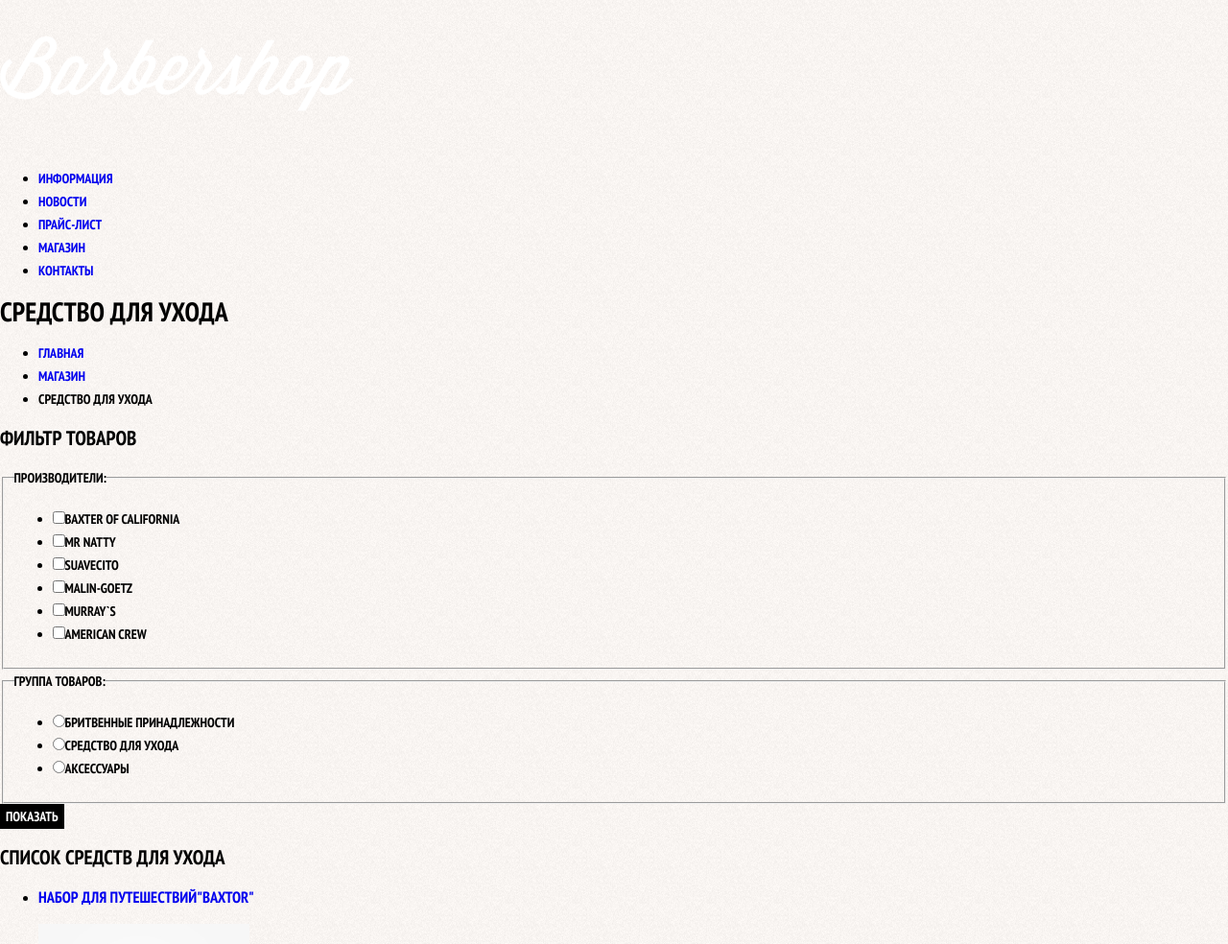
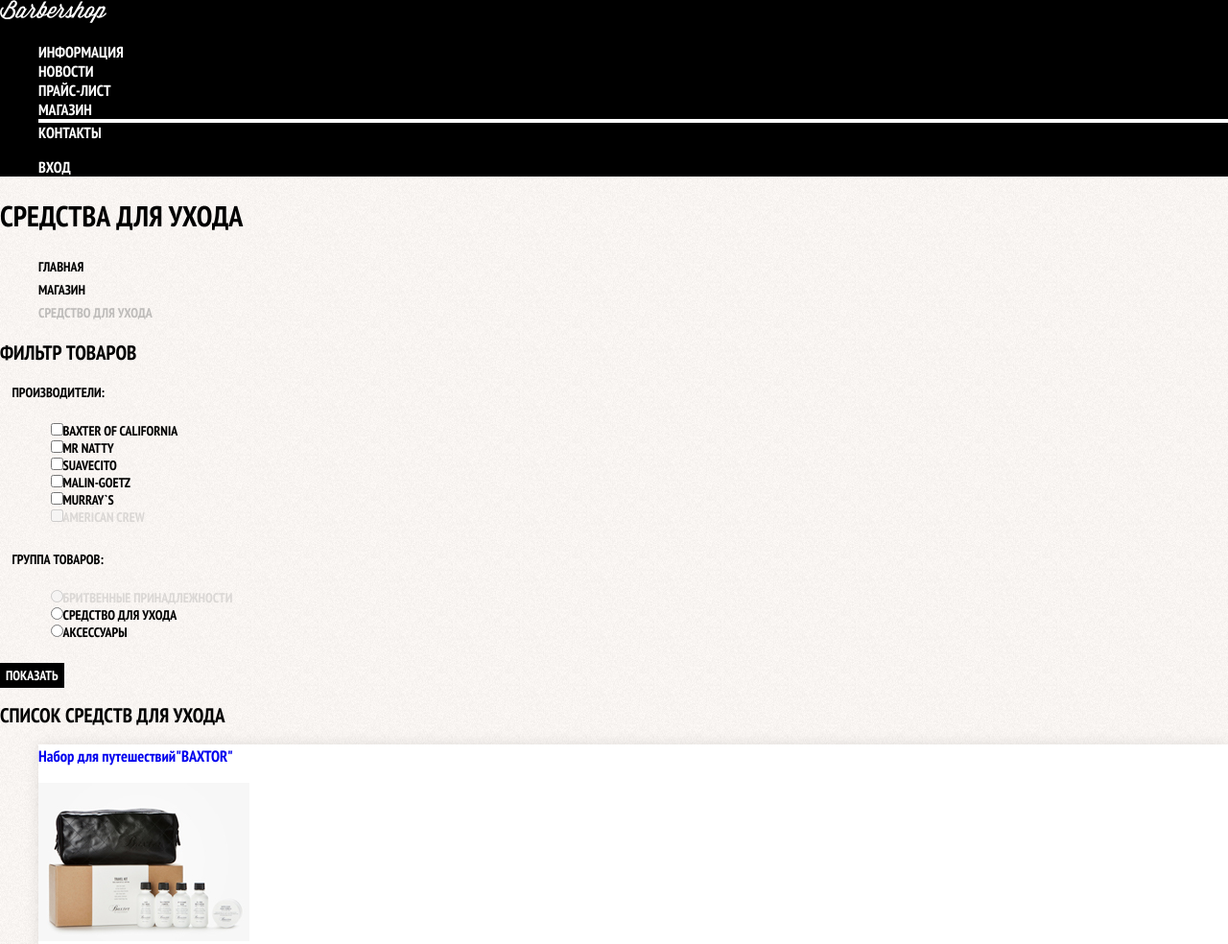
Before and after one commit to Alimaudgik/Barbershop, a plain HTML site: page catalog.html in a window 1280 px wide. Shown: the top 984 px of the page at 96% size. Drawn offline with nearby package versions, Linux system fonts and the light colour scheme.

Commit message:
index & catalog

```diff
--- a/catalog.html
+++ b/catalog.html
@@ -10,9 +10,9 @@
 
 <body class="inner-page">
         <header class="main-header">
-            <nav class="main-navigations">
-                <a href="index.html" class="logo-link"><img src="img/logo-in.svg" width="368" height="153" alt="Лого барбершопа"></a>
-                <ul class="site-menu">
+            <nav class="main-navigation">
+                <a href="index.html" class="logo-link"><img src="img/logo-in.svg" width="111" height="24" alt="Лого барбершопа"></a>
+                <ul class="site-navigation">
                     <li><a href="info.html">Информация</a></li>
                     <li><a href="news.html">Новости</a></li>
                     <li><a href="price.html">Прайс-лист</a></li>
@@ -20,12 +20,12 @@
                     <li><a href="contacts.html">Контакты</a></li>
                 </ul>
                 <ul class="user-navigation">
-                    <li class="login-link"></li>
+                    <li class="login-link"><a class="login-link" href="login.html">Вход</a></li>
                 </ul>
             </nav>
         </header>
         <main class="container">
-            <h1 class="title">Средство для ухода</h1>
+            <h1 class="page-title">Средства для ухода</h1>
             <ul class="breadcrumbs">
                 <li><a href="index.html">Главная</a></li>
                 <li><a href="catalog.html">Магазин</a></li>
@@ -38,23 +38,23 @@
                     <fieldset>
                         <legend>Производители:</legend>
                         <ul>
-                            <li class="filter-option">
+                            <li class="filter-input">
                                 <input class="visually-hidden filter-input filter-input-checkbox" type="checkbox" name="Baxter-of-California" id="filter-Baxter-of-California"><label for="Baxter of California">Baxter of California</label>
                             </li>
-                            <li class="filter-option">
+                            <li class="filter-input">
                                 <input class="visually-hidden filter-input filter-input-checkbox" type="checkbox" name="Mr-Natty" id="filter-Mr-Natty"><label for="filter-Mr-Natty">Mr Natty</label>
                             </li>
-                            <li class="filter-option">
+                            <li class="filter-input">
                                 <input class="visually-hidden filter-input filter-input-checkbox" type="checkbox" name="Suavecito" id="filter-Suavecito"><label for="filter-Suavecito">Suavecito</label>
                             </li>
-                            <li class="filter-option">
+                            <li class="filter-input">
                                 <input class="visually-hidden filter-input filter-input-checkbox" type="checkbox" name="Malin-Goet" id="filter-Malin-Goetz"><label for="filter-Malin-Goetz">Malin-Goetz</label>
                             </li>
-                            <li class="filter-option">
+                            <li class="filter-input">
                                 <input class="visually-hidden filter-input filter-input-checkbox" type="checkbox" name="Murrays" id="filter-Murrays"><label for="filter-Murrays">Murray`s</label>
                             </li>
-                            <li class="filter-option">
-                                <input class="visually-hidden filter-input filter-input-checkbox" type="checkbox" name="American-Crew" id="filter-American-Crew"><label for="filter-American-Crew">American Crew</label>
+                            <li class="filter-input">
+                                <input class="visually-hidden filter-input filter-input-checkbox" type="checkbox" name="American-Crew" id="filter-American-Crew" disabled><label for="filter-American-Crew">American Crew</label>
                             </li>
                         </ul>
                     </fieldset>
@@ -62,7 +62,7 @@
                         <legend>Группа товаров:</legend>
                         <ul>
                             <li>
-                                <input class="visually-hidden filter-input filter-input-radio" name="product-group" value="shaving" type="radio" id="shave"><label for="shave">Бритвенные принадлежности</label>
+                                <input class="visually-hidden filter-input filter-input-radio" name="product-group" value="shaving" type="radio" id="shave" disabled><label for="shave">Бритвенные принадлежности</label>
                             </li>
                             <li>
                                 <input class="visually-hidden filter-input filter-input-radio" name="product-group" value="hair-care" type="radio" id="hair-care"><label for="hair-care">Средство для ухода</label>
@@ -77,12 +77,12 @@
                 </form>
             </section>
             <section class="catalog">
-                <h2 class="hidden">Список средств для ухода</h2>
+                <h2 class="visual-hidden">Список средств для ухода</h2>
                 <ul class="catalog-list">
                     <li class="catalog-item">
                         <a href="catalog-item.html">
                         <h3>
-                            <span>Набор для путешествий</span><span>"Baxtor"</span>
+                            <span class="catalog-category">Набор для путешествий</span><span>"Baxtor"</span>
                         </h3>
                         <p>
                             <img src="img/product-1.jpg" alt="Набор для путешествий Baxtor" width="220" height="165">
@@ -96,7 +96,7 @@
                     <li class="catalog-item">
                         <a href="catalog-item.html">
                         <h3>
-                            <span>Увлажняющий кондиционер</span><span>"Baxtor"</span>
+                            <span class="catalog-category">Увлажняющий кондиционер</span><span>"Baxtor"</span>
                         </h3>
                         <p>
                             <img src="img/product-2.jpg" alt="Увлажняющий кондиционер Baxtor" width="220" height="165">
@@ -110,7 +110,7 @@
                     <li class="catalog-item">
                         <a href="catalog-item.html">
                         <h3>
-                            <span>Гель для волос</span><span>"Suavesito"</span>
+                            <span class="catalog-category">Гель для волос</span><span>"Suavesito"</span>
                         </h3>
                         <p>
                             <img src="img/product-3.jpg" alt="Гель для волос Suavesito" width="220" height="165">
@@ -124,7 +124,7 @@
                     <li class="catalog-item">
                         <a href="catalog-item.html">
                         <h3>
-                            <span>Глина для волос</span><span>"America"</span>
+                            <span class="catalog-category">Глина для волос</span><span>"America"</span>
                         </h3>
                         <p>
                             <img src="img/product-4.jpg" alt="Глина для волос America" width="220" height="165">
@@ -138,7 +138,7 @@
                     <li class="catalog-item">
                         <a href="catalog-item.html">
                         <h3>
-                            <span>Гель для волос</span><span>"America"</span>
+                            <span class="catalog-category">Гель для волос</span><span>"America"</span>
                         </h3>
                         <p>
                             <img src="img/product-5.jpg" alt="Гель для волос America" width="220" height="165">
@@ -152,7 +152,7 @@
                     <li class="catalog-item">
                         <a href="catalog-item.html">
                         <h3>
-                            <span>Гель для волос</span><span>"America"</span>
+                            <span class="catalog-category">Гель для волос</span><span>"America"</span>
                         </h3>
                         <p>
                             <img src="img/product-6.jpg" alt="Гель для волос America" width="220" height="165">
--- a/css/index-styles.css
+++ b/css/index-styles.css
@@ -21,7 +21,7 @@ body {
     background-color: #f8f5f2;
     background-image: url("../img/back-block.jpg");
     background-position: 0 0;
-    background-repeat: repeat
+    background-repeat: repeat;
 }
 
 a {
@@ -51,6 +51,10 @@ a {
 .user-navigation a:hover,
 .user-navigation a:focus {
     background-color: #242424;
+}
+
+.site-navigation-current {
+    border-bottom: 4px solid #ffffff
 }
 
 .features-list {
@@ -198,4 +202,104 @@ a {
 .restore:hover,
 .restore:focus {
     text-decoration: none;
+    font-size: 16px;
+    line-height: 20px;
 }
+
+/*catalog*/
+.page-title {
+    font-size: 30px;
+    line-height: 42px;
+}
+
+.breadcrumbs {
+    list-style: none;
+}
+
+.breadcrumbs a {
+    color: #000000;
+}
+
+.breadcrumbs a:hover,
+.breadcrumbs a:focus {
+    text-decoration: underline;
+}
+
+.breadcrumbs-current {
+    color: #bebcba
+}
+
+.site-navigation a,
+.user-navigation {
+    color: #ffffff;
+    font-size: 16px;
+    line-height: 20px;
+}
+
+.filter ul {
+    list-style: none;
+    line-height: 18px;
+}
+
+.filter-input:hover + label,
+.filter-input:focus + label {
+    color: #663d15;
+}
+
+.filter-input:disabled + label {
+    color: #bebcba;
+    opacity: 0.5
+}
+
+.filter fieldset {
+    border: none;
+}
+
+.catalog-list {
+    list-style: none;
+}
+
+.catalog-item {
+    background-color: #ffffff;
+    box-shadow: 0 0 15px rgba(0, 0, 0, 0.1);
+}
+
+.catalog-item:hover {
+    box-shadow: 0 0 15px rgba(0, 0, 0, 0.2);
+}
+
+.catalog-category {
+    text-transform: none;
+}
+
+.catalog-item-price b {
+    background-color: #e5e5e5;
+    text-align: center;
+    font-size: 14px;
+    line-height: 20px;
+}
+
+.catalog-item-price .button {
+    line-height: 20px;
+    color: #ffffff;
+}
+
+ .pagination-list {
+    list-style: none;
+}
+ .pagination-item a {
+    background-color: #000000;
+    color: #ffffff;
+}
+
+.pagination-item a:hover,
+.pagination-item a:focus,
+.pagination-item a:active {
+    background-color: #663d15;
+}
+
+.pagination-item-current a,
+.pagination-item-current a:hover  {
+    background-color: #ffffff;
+    color: #000000
+}
```
Also changed, not shown: index.html (+1 -1 lines).
